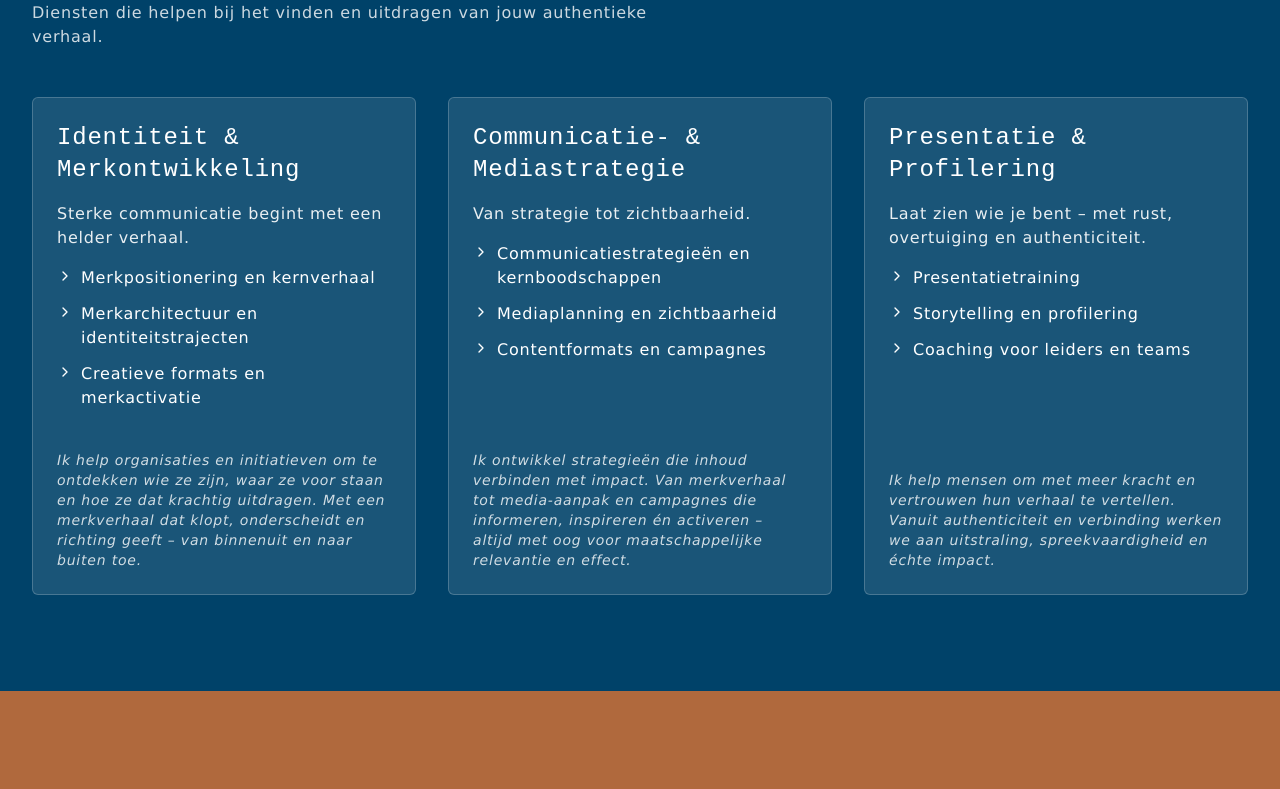
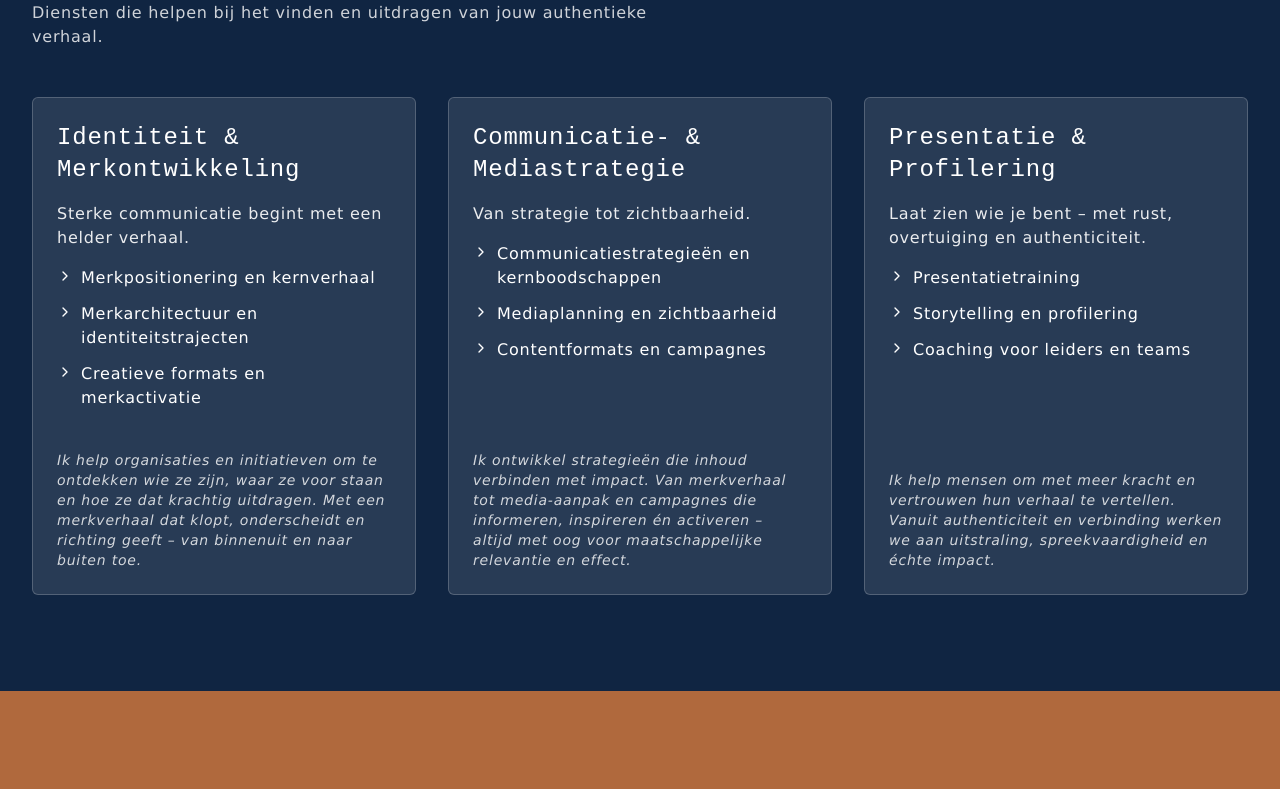
Before and after one commit to accounts-sbo/MensenWijzerProject, a React (Vite) app: page / in a window 1280 px wide. Shown: the part 2420-3209 px from the top of the page. Built offline with nearby package versions, Linux system fonts and the light colour scheme; a web font is replaced by a local one.

Commit message:
Replace blue color
Replaces all instances of the color blue with a new hex code.

```diff
--- a/src/components/Services.tsx
+++ b/src/components/Services.tsx
@@ -97,7 +97,7 @@ const Services = () => {
         </div>
       </section>
 
-      {/* Meetings Section - Now with #b0693d background */}
+      {/* Meetings Section */}
       <section className="bg-[#b0693d] py-16 md:py-24">
         <div className="container">
           <div className="max-w-2xl mb-12">
--- a/src/index.css
+++ b/src/index.css
@@ -1,3 +1,4 @@
+
 
 @tailwind base;
 @tailwind components;
@@ -22,7 +23,7 @@
     --popover: 0 0% 100%;
     --popover-foreground: 0 0% 0%;
 
-    --primary: 203 100% 20%;
+    --primary: 213 66% 16%; /* Updated to match #102542 */
     --primary-foreground: 0 0% 100%;
 
     --secondary: 26 19% 67%;
@@ -37,9 +38,9 @@
     --destructive: 0 84.2% 60.2%;
     --destructive-foreground: 210 40% 98%;
 
-    --border: 203 100% 20%;
-    --input: 203 100% 20%;
-    --ring: 203 100% 20%;
+    --border: 213 66% 16%; /* Updated to match #102542 */
+    --input: 213 66% 16%; /* Updated to match #102542 */
+    --ring: 213 66% 16%; /* Updated to match #102542 */
 
     --radius: 0.5rem;
   }
--- a/tailwind.config.ts
+++ b/tailwind.config.ts
@@ -65,7 +65,7 @@ export default {
 				},
 				mensen: {
 					black: '#000000',
-					blue: '#004269',
+					blue: '#102542', // Updated blue color
 					gray: '#3F4443',
 					beige: '#baa99f',
 					white: '#ffffff'
```
